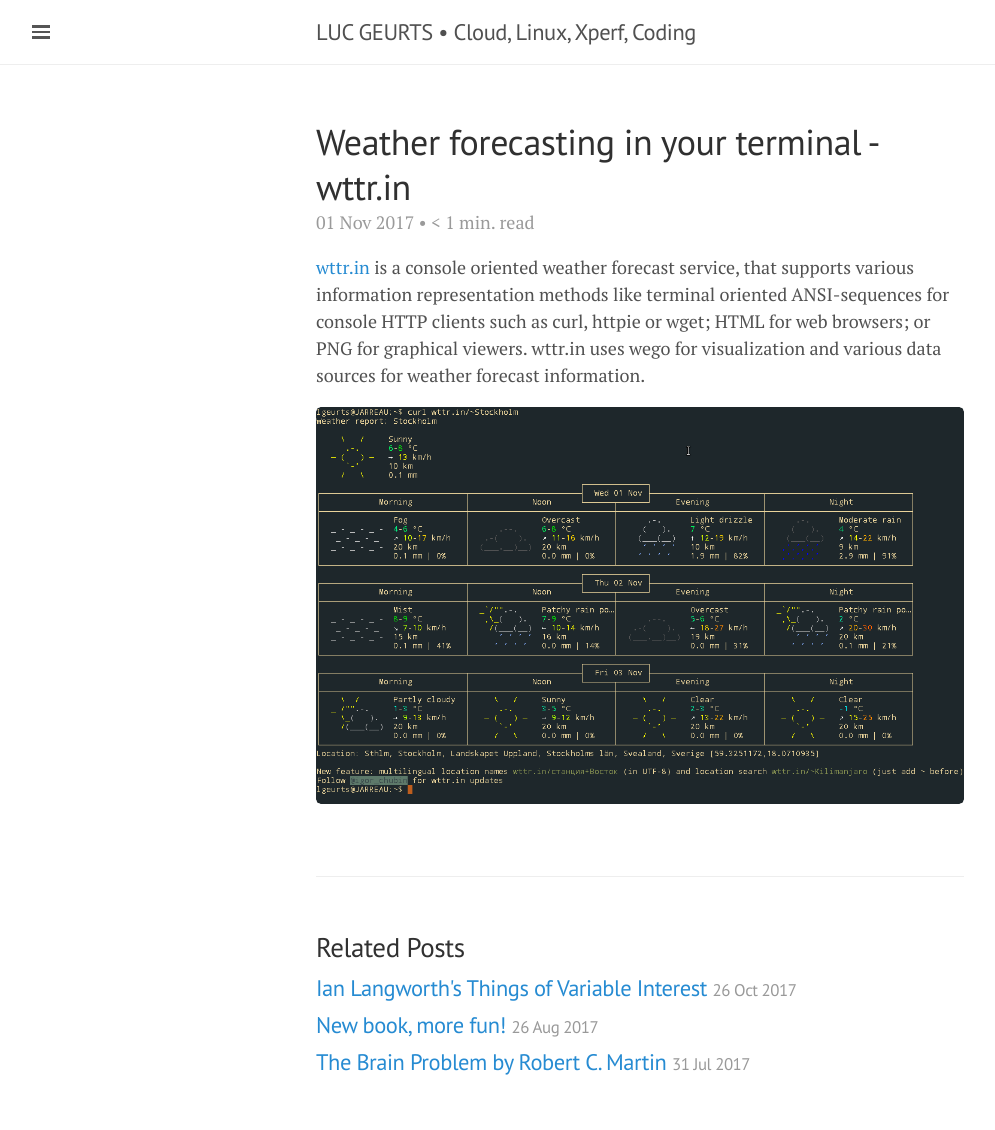
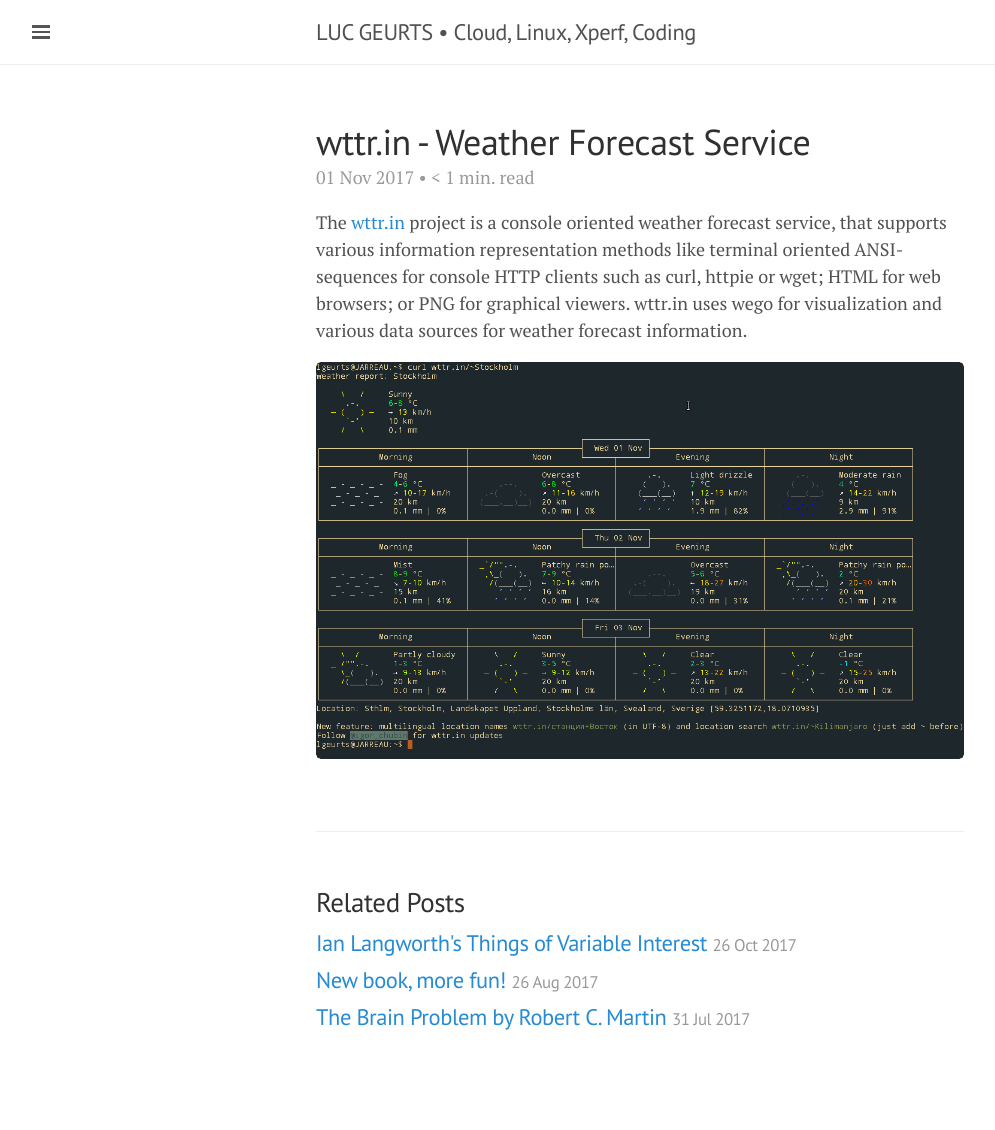
Before and after one commit to lgeurts/lgeurts.github.io, a Jekyll site: the page built from _posts/2017-11-01-wttr.in-weather-forecast.md, in a window 1280 px wide. Shown: the whole page, without its empty margins (0-995 px from the left). Built offline with Jekyll 4.4.1, drawn with Linux system fonts in a browser that asks for light colours; nearby versions of some CDN libraries; comment, search, counter and statistics services are not loaded; after the commit the page ends 1085 px from its top, so only the background shows below that.

Commit message:
Update 2017-11-01-wttr.in-weather-forecast.md

```diff
--- a/_posts/2017-11-01-wttr.in-weather-forecast.md
+++ b/_posts/2017-11-01-wttr.in-weather-forecast.md
@@ -1,12 +1,12 @@
 ---
 layout: post
-title: Weather forecasting in your terminal - wttr.in
+title: wttr.in - Weather Forecast Service
 read_time: true
 comments: true
 category: Open Source
 tags: [ GitHub Projects ]
 ---
 
-[wttr.in](https://github.com/chubin/wttr.in) is a console oriented weather forecast service, that supports various information representation methods like terminal oriented ANSI-sequences for console HTTP clients such as curl, httpie or wget; HTML for web browsers; or PNG for graphical viewers. wttr.in uses wego for visualization and various data sources for weather forecast information.
+The [wttr.in](https://github.com/chubin/wttr.in) project is a console oriented weather forecast service, that supports various information representation methods like terminal oriented ANSI-sequences for console HTTP clients such as curl, httpie or wget; HTML for web browsers; or PNG for graphical viewers. wttr.in uses wego for visualization and various data sources for weather forecast information.
 
 ![wttr.in](/assets/wttr.in.png)
```
